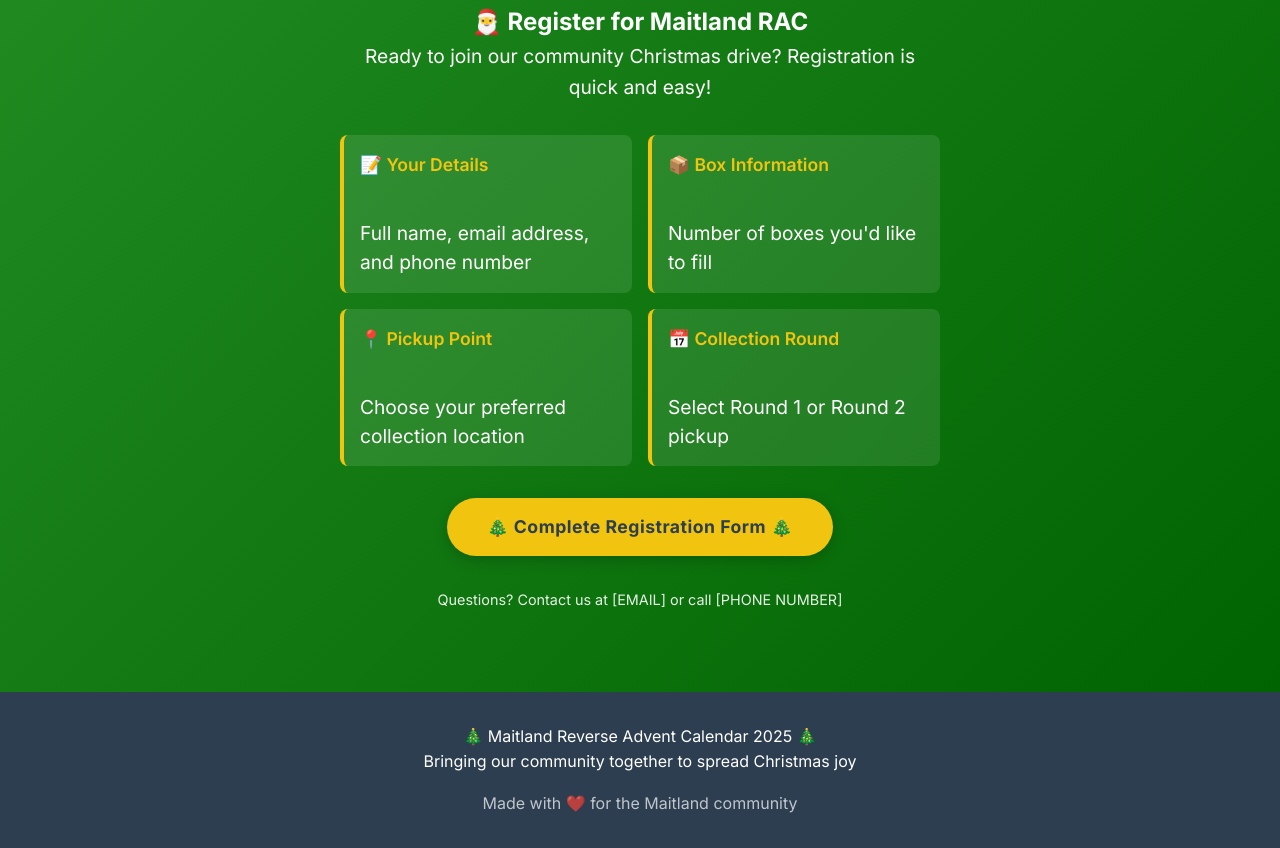
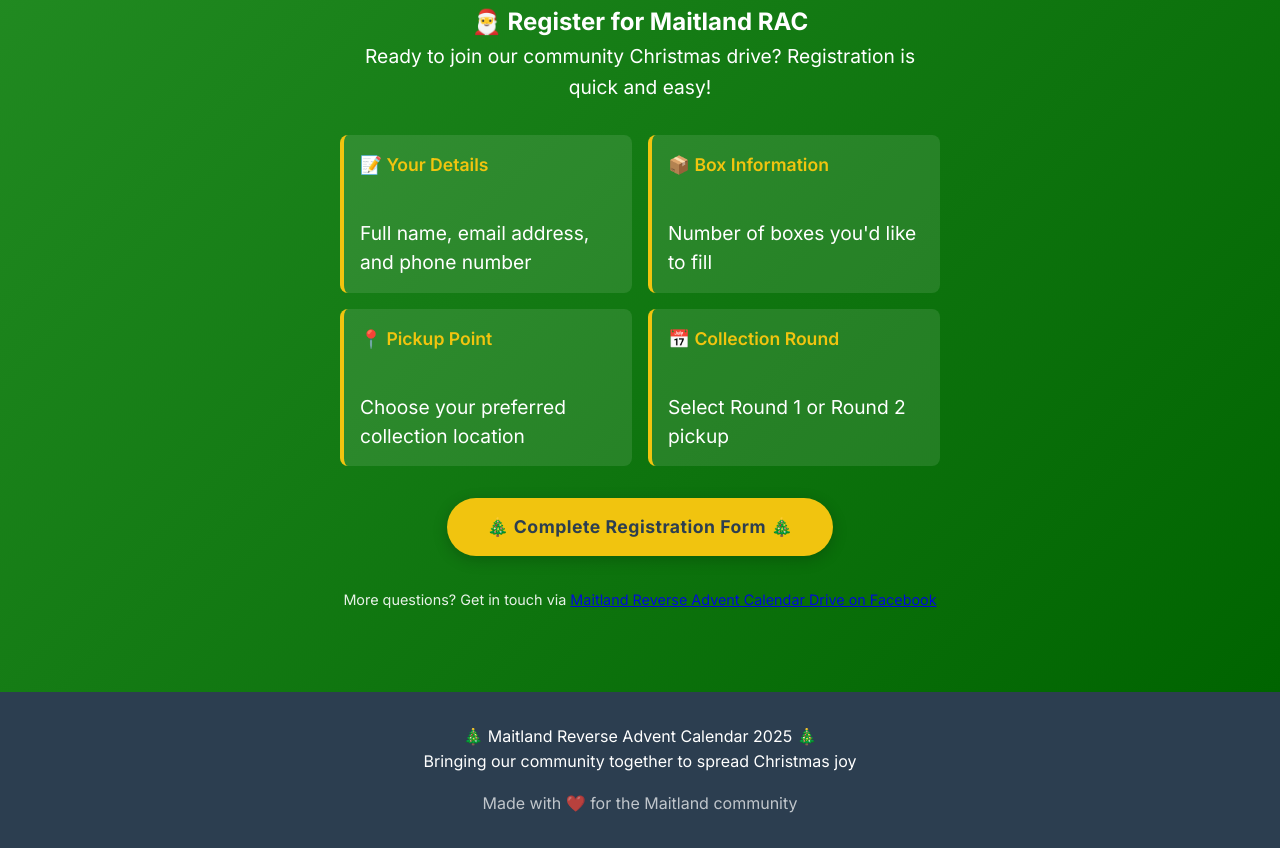
Before and after one commit to fiziklgrfiti/maitlandrac-dot-com, a plain HTML site: page index.html in a window 1280 px wide. Shown: the part 4974-5822 px from the top of the page. Drawn offline with Linux system fonts and the light colour scheme; a web font is replaced by a local one.

Commit message:
fixing up placeholder text in near footer

```diff
--- a/index.html
+++ b/index.html
@@ -929,7 +929,7 @@
             </a>
 
             <p style="margin-top: 2rem; font-size: 0.9rem; opacity: 0.9;">
-                Questions? Contact us at [EMAIL] or call [PHONE NUMBER]
+                More questions? Get in touch via <a href="https://www.facebook.com/groups/maitlandreverseadventcalendardrive" target="_blank">Maitland Reverse Advent Calendar Drive on Facebook</a>
             </p>
         </div>
     </section>
```
